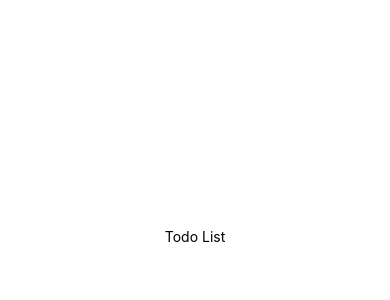
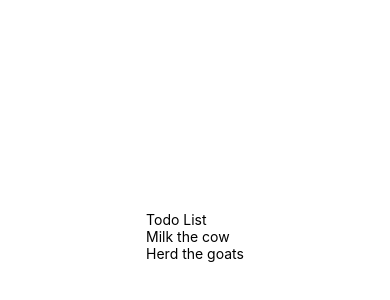
Before and after one commit to einnor/rn-todoey, a React Native app: screen / in a window 390 px wide. Shown: the part 186-486 px from the top of the page. Built offline with nearby package versions, Linux system fonts and the light colour scheme.

Commit message:
Todo component

```diff
--- /dev/null
+++ b/components/Todo.js
@@ -0,0 +1,12 @@
+import React from 'react';
+import { View, Text } from 'react-native';
+
+const Todo = ({ name }) => {
+  return (
+    <View>
+      <Text>{name}</Text>
+    </View>
+  )
+}
+
+export default Todo;
--- a/components/TodoList.js
+++ b/components/TodoList.js
@@ -1,10 +1,14 @@
 import React from 'react';
 import { View, Text } from 'react-native';
+
+import Todo from './Todo';
 
 const TodoList = () => {
   return (
     <View>
       <Text>Todo List</Text>
+      <Todo name="Milk the cow" />
+      <Todo name="Herd the goats" />
     </View>
   )
 }
```
